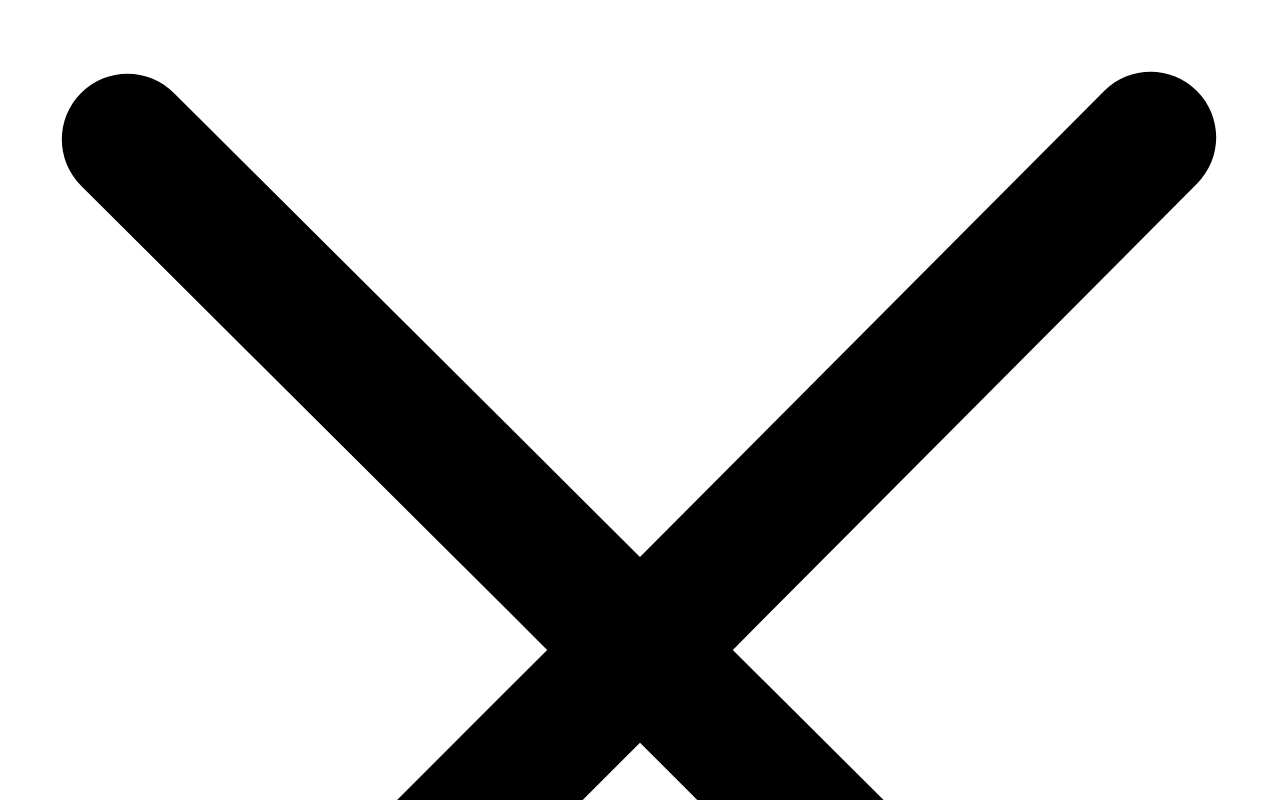
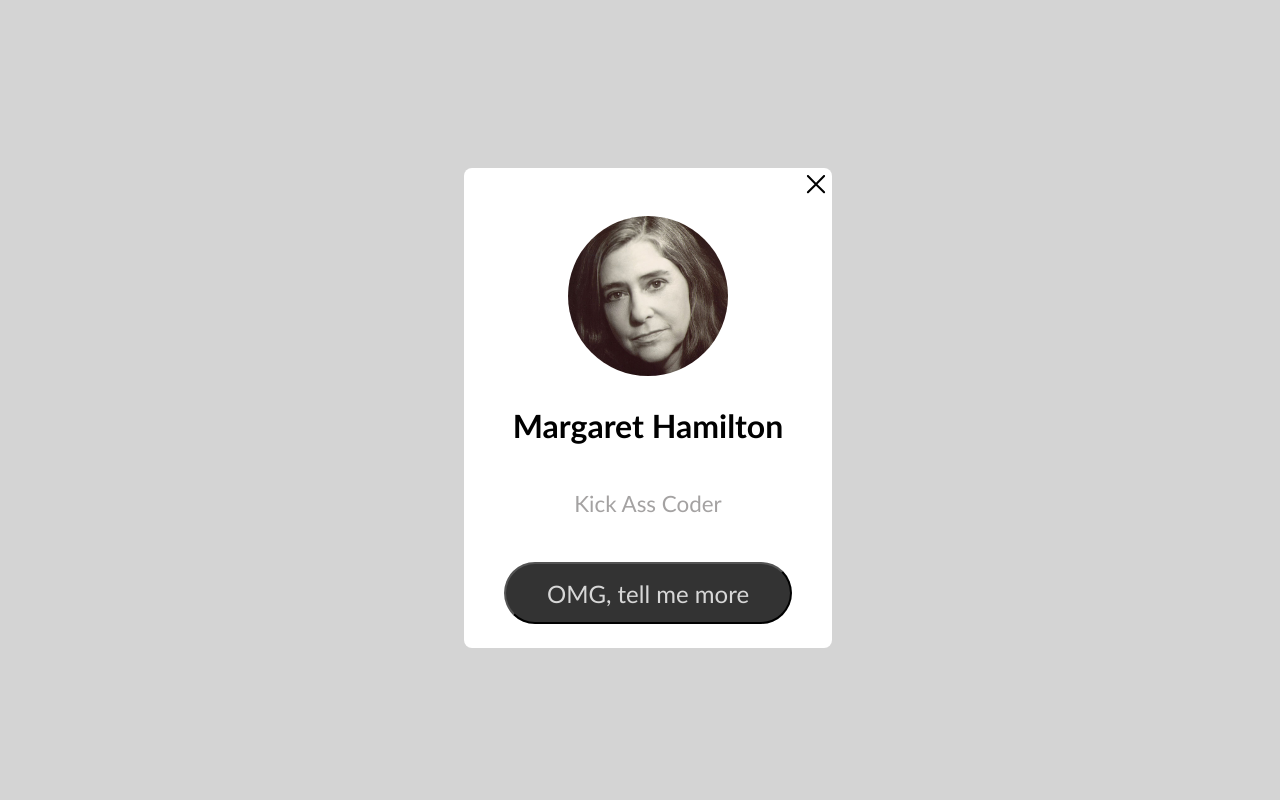
Before and after one commit to little-mry/flexbox-bootcamp, a plain HTML site: page profile-card/index.html in a window 1280 px wide. Shown: the top 800 px of the page. Drawn offline with Linux system fonts and the light colour scheme.

Commit message:
profile-card klar

```diff
--- a/profile-card/css/styles.css
+++ b/profile-card/css/styles.css
@@ -1,6 +1,73 @@
+* {
+    font-family: 'Gill Sans', 'Gill Sans MT', Calibri, 'Trebuchet MS', sans-serif;
+    box-sizing: border-box;
+}
+
 body {
     background-color: #D4D4D4;
     display: flex;
+    justify-content: center;
+    align-items: center;
     width: 100vw;
     height: 100vh;
 }
+
+article {
+    display: flex;
+    flex-direction: column;
+    align-items: center;
+    justify-content: center;
+    width: 23rem;
+    height: 30rem;
+    background-color: white;
+    border-radius: 8px;
+}
+
+.exit {
+    align-self: flex-end;
+    justify-self: flex-start;
+    margin: 0.4rem;
+}
+
+.exit img {
+    width: 1.2rem;
+    height: 1.2rem;
+}
+
+.picture {
+    margin-top: auto;
+}
+.picture img {
+    border-radius: 100%;
+    width: 10rem;
+    height: 10rem;
+}
+.name h1 {
+    font-size: 2rem;
+    font-weight: 900;
+}
+
+.under-header {
+    margin-bottom: auto;
+}
+
+.under-header h2 {
+    font-size: 1.4rem;
+    font-weight: 300;
+    color: rgb(164, 162, 162);
+}
+
+.button{
+    margin-bottom: 1.5rem;
+    margin-top: auto;
+}
+
+button {
+    background-color: #333333;
+    color: rgb(215, 215, 215);
+    font-size: 1.5rem;
+    font-weight: 200;
+    width: 18rem;
+    padding: 0.9rem 0;
+    border-radius: 2rem;
+}
--- a/profile-card/index.html
+++ b/profile-card/index.html
@@ -4,13 +4,14 @@
     <meta charset="UTF-8">
     <meta name="viewport" content="width=device-width, initial-scale=1.0">
     <title>Profile card</title>
+    <link rel="stylesheet" href="css/styles.css">
 </head>
 <body>
    <article class="card">
         <div class="exit"><img src="img/close.svg" alt=""></div>
         <div class="picture"><img src="img/margaret.jpg" alt=""></div>
-        <div class="header"></div>
-        <div class="under-header"></div>
+        <div class="name"><h1>Margaret Hamilton</h1></div>
+        <div class="under-header"><h2>Kick Ass Coder</h2></div>
         <div class="button"><button>OMG, tell me more</button></div>
    </article>
 </body>
```
